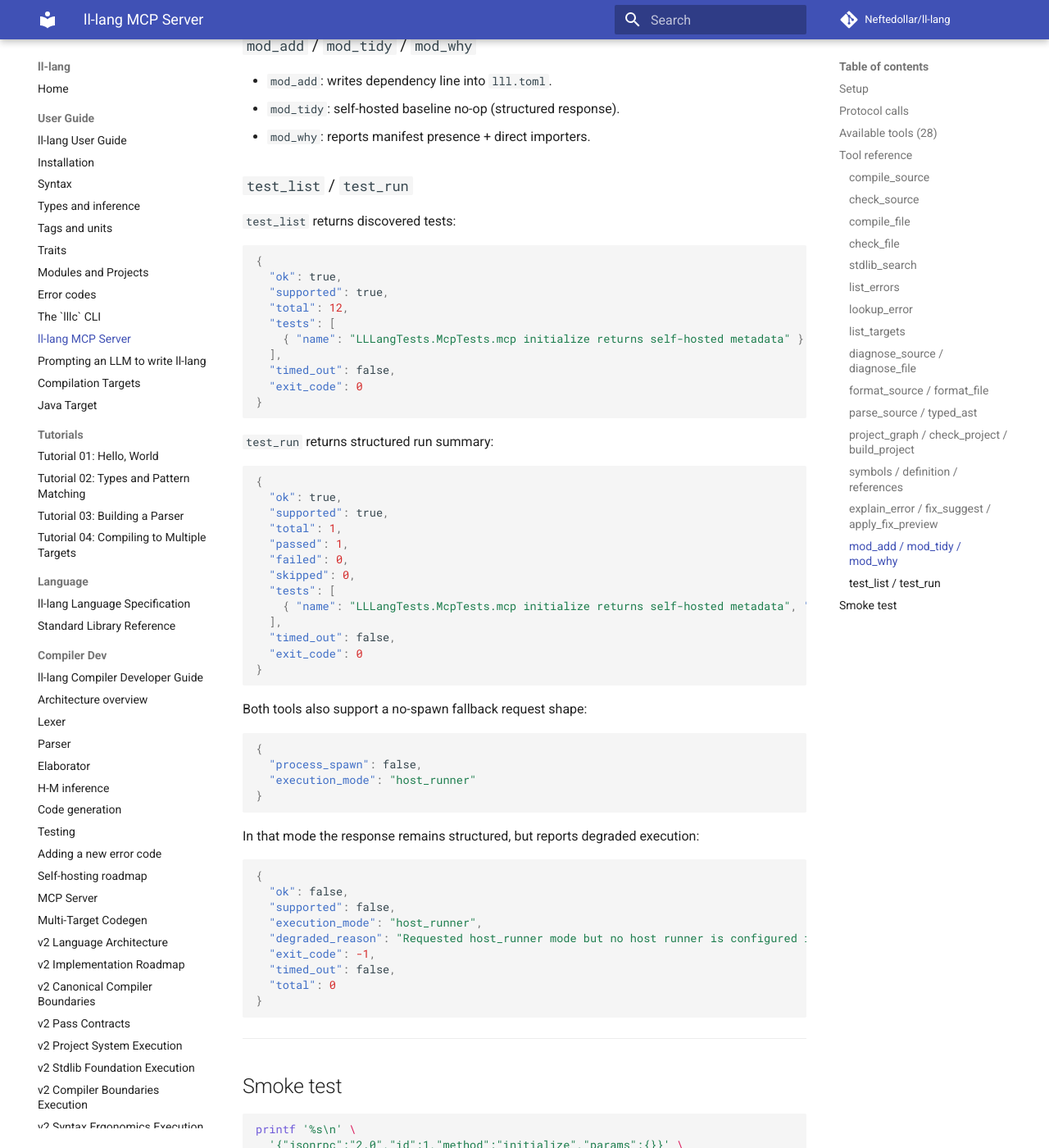
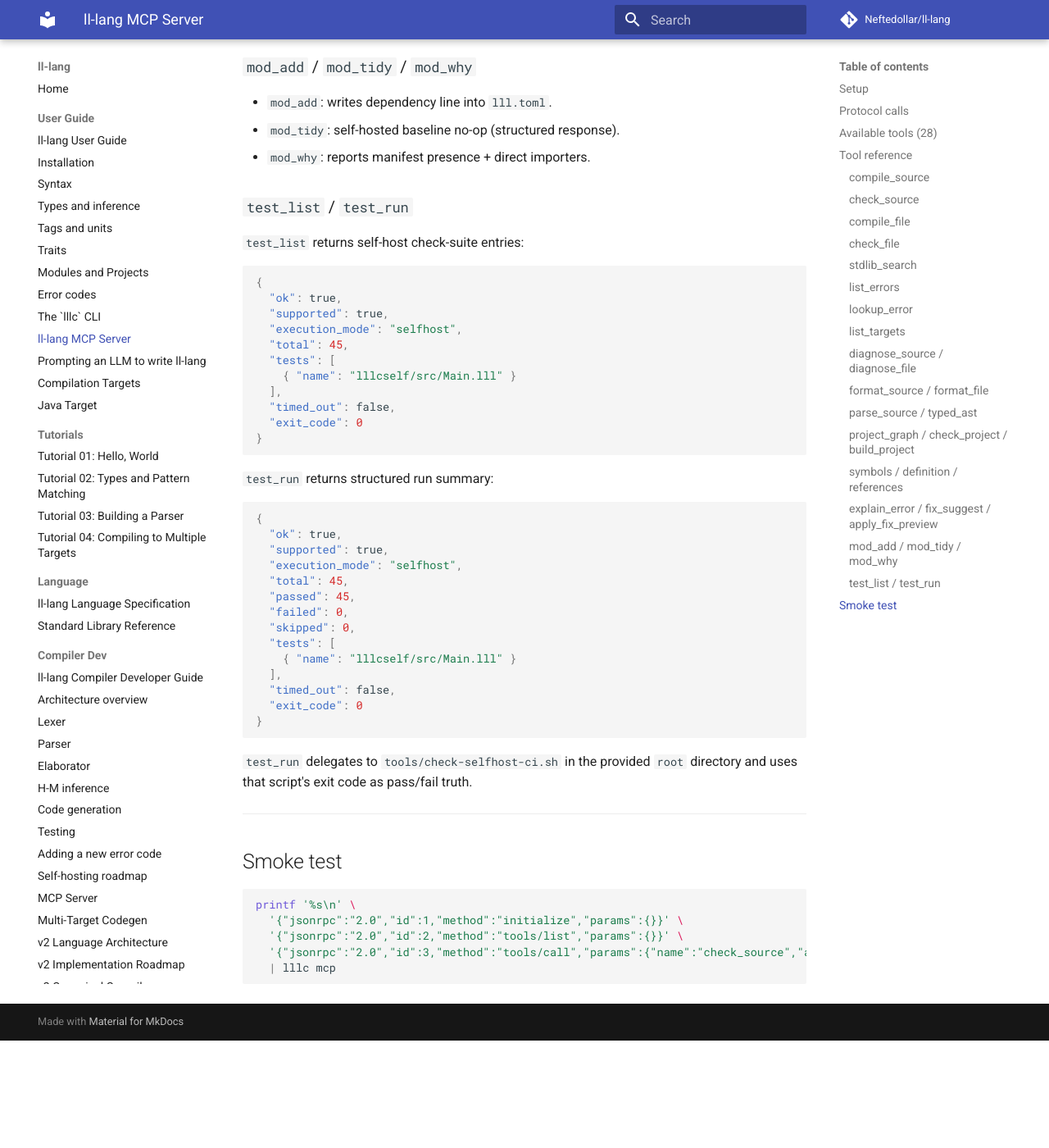
Before and after one commit to Neftedollar/ll-lang, an MkDocs documentation site: the page built from docs/user-guide/09-mcp.md, in a window 1280 px wide and 1400 px high, scrolled down 5600 px. Shown: the whole window at 82% size. Built offline with MkDocs 1.6.1 and Material for MkDocs 9.7.7, drawn with Linux system fonts in a browser that asks for light colours; comment, search, counter and statistics services are not loaded; after the commit the page ends 6869 px from its top, so only the background shows below that; some of the changed text lies outside the part shown.

Commit message:
selfhost: close migration gaps for cli, llvm target, and mcp test harness

````diff
--- a/docs/user-guide/09-mcp.md
+++ b/docs/user-guide/09-mcp.md
@@ -75,7 +75,7 @@ Dependency helpers:
 - `mod_add`, `mod_tidy`, `mod_why`
 
 Test helpers:
-- `test_list`, `test_run` (structured test discovery/run over `dotnet test`)
+- `test_list`, `test_run` (structured self-host suite over `tools/check-selfhost-ci.sh`)
 
 Catalog/meta:
 - `stdlib_search`, `list_errors`, `lookup_error`, `list_targets`
@@ -288,15 +288,16 @@ and return path-aware locations.
 
 ### `test_list` / `test_run`
 
-`test_list` returns discovered tests:
+`test_list` returns self-host check-suite entries:
 
 ```json
 {
   "ok": true,
   "supported": true,
-  "total": 12,
+  "execution_mode": "selfhost",
+  "total": 45,
   "tests": [
-    { "name": "LLLangTests.McpTests.mcp initialize returns self-hosted metadata" }
+    { "name": "lllcself/src/Main.lll" }
   ],
   "timed_out": false,
   "exit_code": 0
@@ -309,40 +310,21 @@ and return path-aware locations.
 {
   "ok": true,
   "supported": true,
-  "total": 1,
-  "passed": 1,
+  "execution_mode": "selfhost",
+  "total": 45,
+  "passed": 45,
   "failed": 0,
   "skipped": 0,
   "tests": [
-    { "name": "LLLangTests.McpTests.mcp initialize returns self-hosted metadata", "status": "passed", "duration_ms": 7000, "message": "" }
+    { "name": "lllcself/src/Main.lll" }
   ],
   "timed_out": false,
   "exit_code": 0
 }
 ```
 
-Both tools also support a no-spawn fallback request shape:
-
-```json
-{
-  "process_spawn": false,
-  "execution_mode": "host_runner"
-}
-```
-
-In that mode the response remains structured, but reports degraded execution:
-
-```json
-{
-  "ok": false,
-  "supported": false,
-  "execution_mode": "host_runner",
-  "degraded_reason": "Requested host_runner mode but no host runner is configured in self-hosted runtime.",
-  "exit_code": -1,
-  "timed_out": false,
-  "total": 0
-}
-```
+`test_run` delegates to `tools/check-selfhost-ci.sh` in the provided `root`
+directory and uses that script's exit code as pass/fail truth.
 
 ---
 
````
Also changed, not shown: README.md (+14 -11 lines), docs/release-contract-1.0.md (+1 -1 lines), 9 other files.
